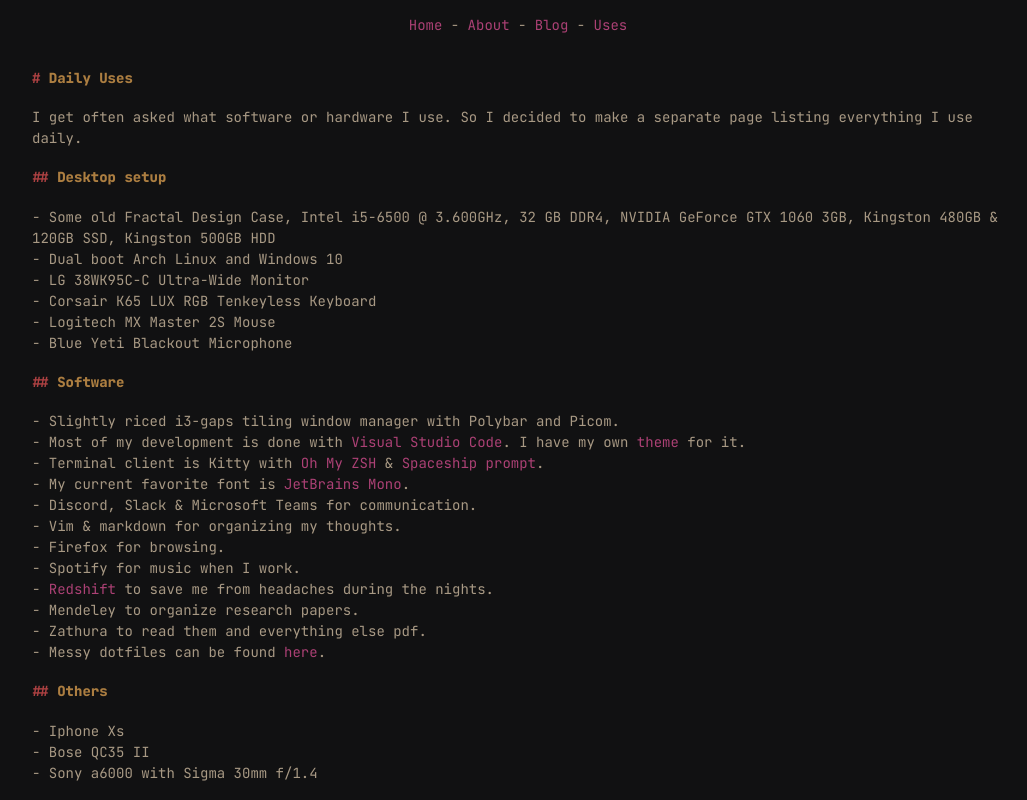
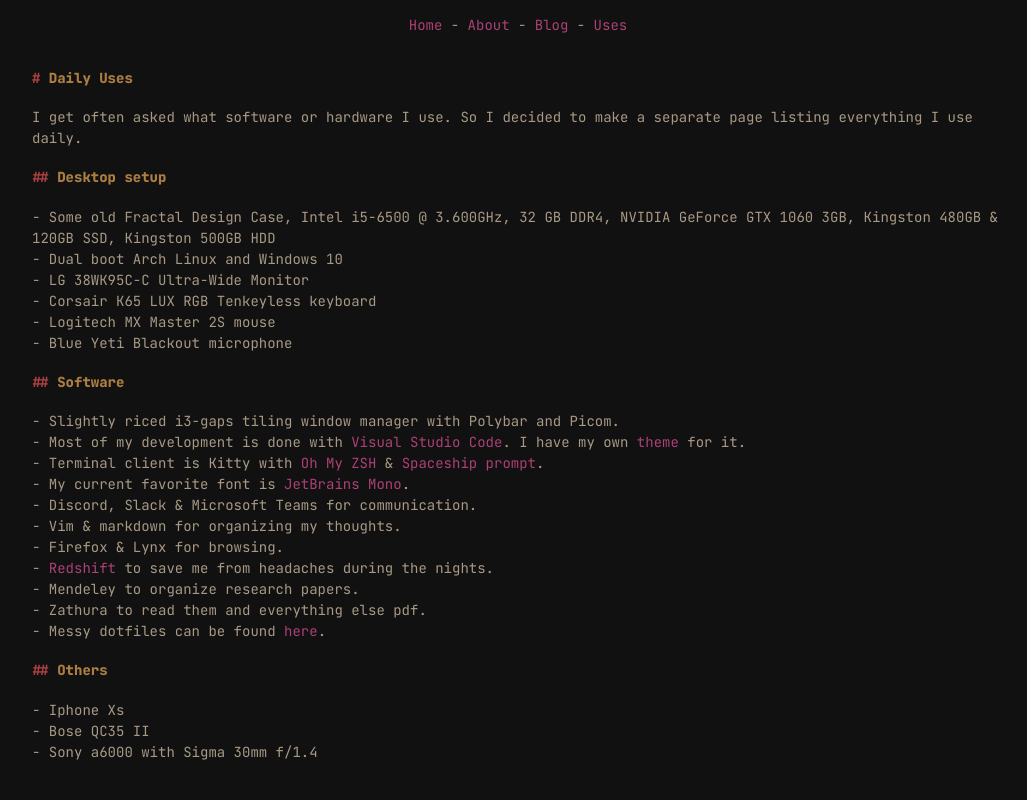
Before and after one commit to emilrwx/emilrwx_website, a Next.js app: page /uses in a window 1280 px wide. Shown: the whole page, without its empty margins (122-1149 px from the left). Built offline with nearby package versions, Linux system fonts and the light colour scheme.

Commit message:
update content

```diff
--- a/pages/uses.js
+++ b/pages/uses.js
@@ -16,9 +16,9 @@
           <li>Some old Fractal Design Case, Intel i5-6500 @ 3.600GHz, 32 GB DDR4, NVIDIA GeForce GTX 1060 3GB, Kingston 480GB & 120GB SSD, Kingston 500GB HDD</li>
           <li>Dual boot Arch Linux and Windows 10</li>
           <li>LG 38WK95C-C Ultra-Wide Monitor</li>
-          <li>Corsair K65 LUX RGB Tenkeyless Keyboard</li>
-          <li>Logitech MX Master 2S Mouse</li>
-          <li>Blue Yeti Blackout Microphone</li>
+          <li>Corsair K65 LUX RGB Tenkeyless keyboard</li>
+          <li>Logitech MX Master 2S mouse</li>
+          <li>Blue Yeti Blackout microphone</li>
         </ul>
 
         <h2>Software</h2>
@@ -29,8 +29,7 @@
           <li>My current favorite font is <a href='https://www.jetbrains.com/lp/mono/'>JetBrains Mono</a>.</li>
           <li>Discord, Slack & Microsoft Teams for communication.</li>
           <li>Vim & markdown for organizing my thoughts.</li>
-          <li>Firefox for browsing.</li>
-          <li>Spotify for music when I work.</li>
+          <li>Firefox & Lynx for browsing.</li>
           <li><a href='http://jonls.dk/redshift/'>Redshift</a> to save me from headaches during the nights.</li>
           <li>Mendeley to organize research papers.</li>
           <li>Zathura to read them and everything else pdf.</li>
```
